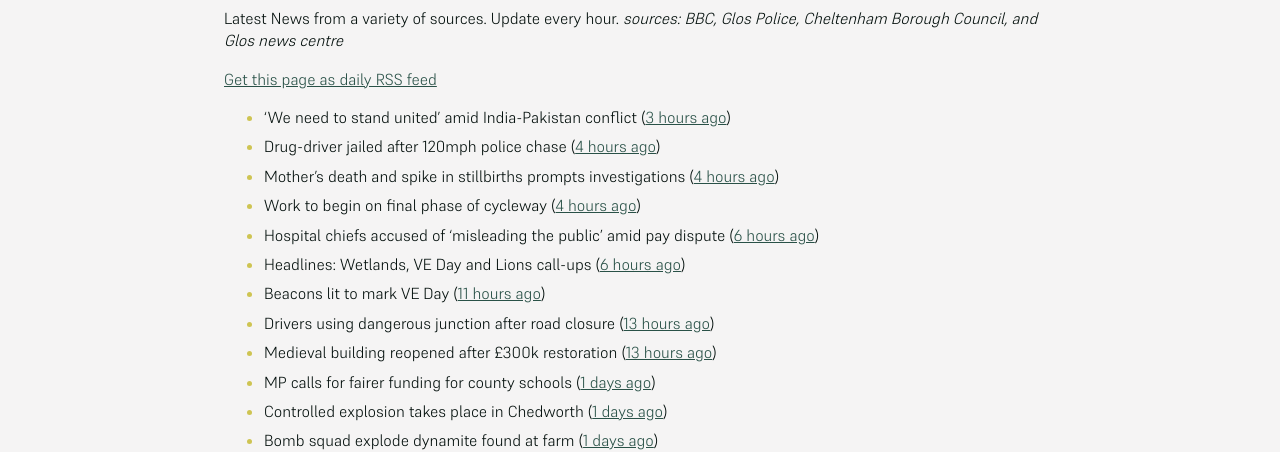
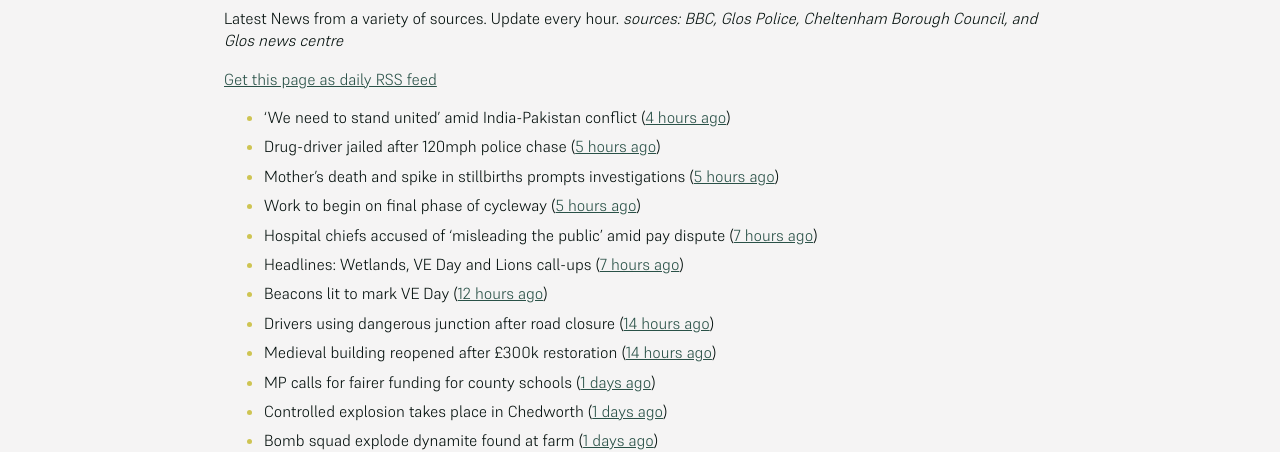
Before and after one commit to mat-0/cheltenham-open-data, a Jekyll site: the page built from _pages/news.md, in a window 1280 px wide. Shown: the part 266-718 px from the top of the page. Built offline with Jekyll 4.4.1, drawn with Linux system fonts in a browser that asks for light colours.

Commit message:
Updated 2025-05-09 19:58:12

```diff
--- a/_pages/news.md
+++ b/_pages/news.md
@@ -12,15 +12,15 @@ _sources: BBC, Glos Police, Cheltenham Borough Council, and Glos news centre_
 [Get this page as daily RSS feed](/daily.rss)
 
 <!-- news_marker starts -->
-- 'We need to stand united' amid India-Pakistan conflict ([3 hours ago](https://www.bbc.com/news/articles/cx202gvxgj7o))
-- Drug-driver jailed after 120mph police chase ([4 hours ago](https://www.bbc.com/news/articles/c8jgl2gdj3jo))
-- Mother’s death and spike in stillbirths prompts investigations ([4 hours ago](https://gloucesternewscentre.co.uk/mothers-death-and-spike-in-stillbirths-prompts-investigations/))
-- Work to begin on final phase of cycleway ([4 hours ago](https://www.bbc.com/news/articles/cjwq3242dego))
-- Hospital chiefs accused of ‘misleading the public’ amid pay dispute ([6 hours ago](https://gloucesternewscentre.co.uk/hospital-chiefs-accused-of-misleading-the-public-amid-pay-dispute/))
-- Headlines: Wetlands, VE Day and Lions call-ups ([6 hours ago](https://www.bbc.com/news/articles/c4gre522d7lo))
-- Beacons lit to mark VE Day ([11 hours ago](https://www.bbc.com/news/videos/c74nln2wnzko))
-- Drivers using dangerous junction after road closure ([13 hours ago](https://www.bbc.com/news/articles/c0qnq5jvwz0o))
-- Medieval building reopened after £300k restoration ([13 hours ago](https://www.bbc.com/news/articles/cwy6y3d1xz0o))
+- 'We need to stand united' amid India-Pakistan conflict ([4 hours ago](https://www.bbc.com/news/articles/cx202gvxgj7o))
+- Drug-driver jailed after 120mph police chase ([5 hours ago](https://www.bbc.com/news/articles/c8jgl2gdj3jo))
+- Mother’s death and spike in stillbirths prompts investigations ([5 hours ago](https://gloucesternewscentre.co.uk/mothers-death-and-spike-in-stillbirths-prompts-investigations/))
+- Work to begin on final phase of cycleway ([5 hours ago](https://www.bbc.com/news/articles/cjwq3242dego))
+- Hospital chiefs accused of ‘misleading the public’ amid pay dispute ([7 hours ago](https://gloucesternewscentre.co.uk/hospital-chiefs-accused-of-misleading-the-public-amid-pay-dispute/))
+- Headlines: Wetlands, VE Day and Lions call-ups ([7 hours ago](https://www.bbc.com/news/articles/c4gre522d7lo))
+- Beacons lit to mark VE Day ([12 hours ago](https://www.bbc.com/news/videos/c74nln2wnzko))
+- Drivers using dangerous junction after road closure ([14 hours ago](https://www.bbc.com/news/articles/c0qnq5jvwz0o))
+- Medieval building reopened after £300k restoration ([14 hours ago](https://www.bbc.com/news/articles/cwy6y3d1xz0o))
 - MP calls for fairer funding for county schools ([1 days ago](https://www.bbc.com/news/articles/c14kz050y3ro))
 - Controlled explosion takes place in Chedworth ([1 days ago](https://gloucesternewscentre.co.uk/controlled-explosion-takes-place-in-chedworth/))
 - Bomb squad explode dynamite found at farm ([1 days ago](https://www.bbc.com/news/articles/c0k34gzdmxko))
```
Also changed, not shown: _data/flood.json (+5 -69 lines), index.md (+5 -5 lines).
